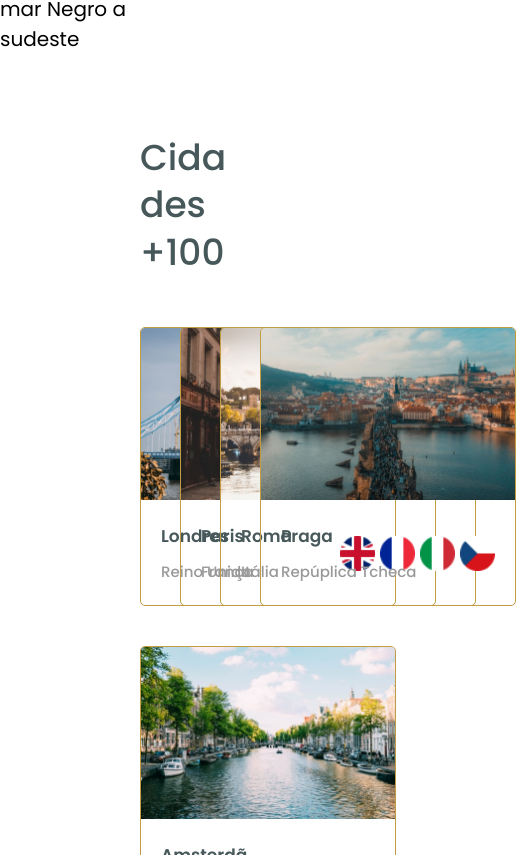
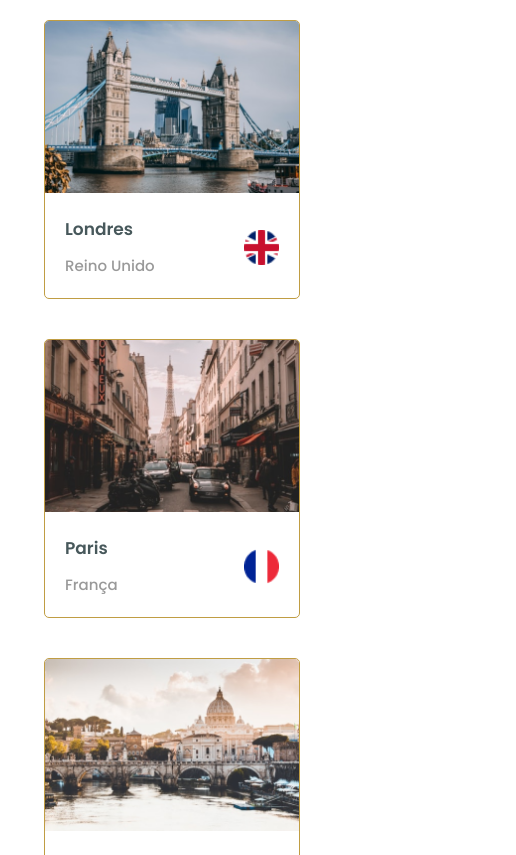
Before and after one commit to pedroviniciusn/world-trip, a Next.js app: page /europe in a window 390 px wide. Shown: the part 969-1824 px from the top of the page, 516 px wide, since content can reach past the window. Built offline with nearby package versions, Linux system fonts and the light colour scheme.

Commit message:
feat: Responsividade dos cards das cidades

```diff
--- a/src/pages/europe/Cities.tsx
+++ b/src/pages/europe/Cities.tsx
@@ -14,9 +14,11 @@ import holanda from "../../../public/images_project/pages_countries/europe/holan
 
 export function Cities() {
   return (
-    <Box px="140px">
-      <Heading fontSize="36px" fontWeight="medium" pb="50px" color="dark.500">Cidades +100</Heading>
-      <SimpleGrid columns={4} spacing={10}>
+    <Box px={{base: "20px", sm: "44px", xl: "140px"}}>
+      <Heading fontSize={{sm: "20px",md: "25px",lg: "30px",xl: "36px"}} fontWeight="medium" pb={{sm: "20px",md: "25px",lg: "35px",xl: "40px"}} color="dark.500">
+        Cidades +100
+      </Heading>
+      <SimpleGrid columns={{ md: 2, lg: 2, xl: 4, xl2: 4 }} spacing={10}>
         <CardCities
           city="Londres"
           country="Reino Unido"
--- a/src/pages/europe/index.tsx
+++ b/src/pages/europe/index.tsx
@@ -3,7 +3,7 @@ import { Header } from "@/components/Header";
 import { Cities } from './Cities';
 import { Info } from './Info';
 
-import europe from "../../../public/images_project/pages_cities/europe/europe.png";
+import europe from "../../../public/images_project/pages_countries/europe/europe.png";
 
 export default function Europe() {
   return (
--- a/src/styles/theme.ts
+++ b/src/styles/theme.ts
@@ -1,4 +1,4 @@
-import { extendTheme } from '@chakra-ui/react';
+import { extendTheme } from "@chakra-ui/react";
 
 export const theme = extendTheme({
   colors: {
@@ -20,14 +20,21 @@ export const theme = extendTheme({
   },
   fonts: {
     heading: "Poppins",
-    body: "Poppins"
+    body: "Poppins",
   },
   styles: {
     global: {
       body: {
         bg: "light.900",
-        color: "dark.900"
+        color: "dark.900",
       },
     },
   },
+  breakpoints: {
+    sm: "320px",
+    md: "768px",
+    lg: "960px",
+    xl: "1280px",
+    xl2: "1480px"
+  },
 });
```
